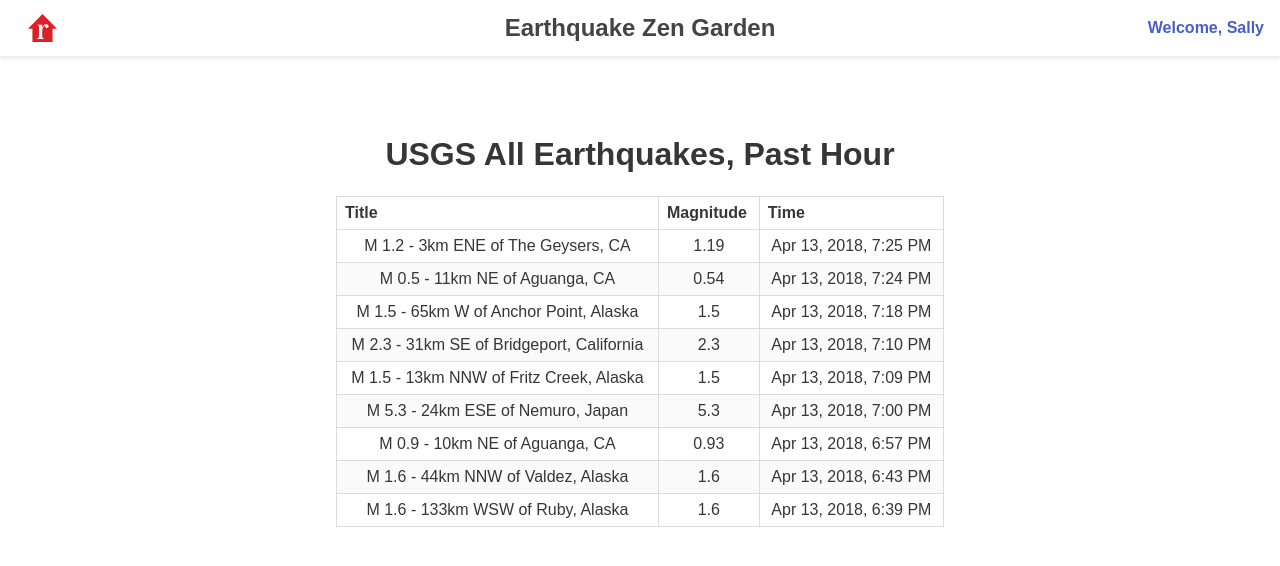
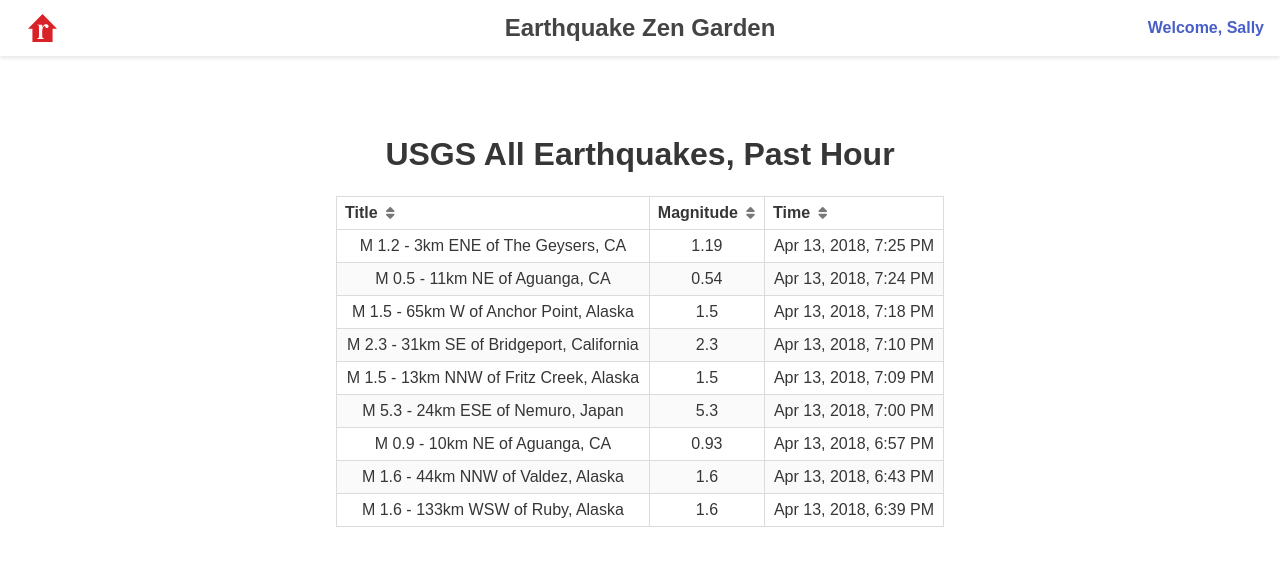
Before and after one commit to jonit-dev/earthquake-zen-garden, a React (Vite) app: page / in a window 1280 px wide. Shown: the top 566 px of the page. Built offline with nearby package versions, Linux system fonts and the light colour scheme.

Commit message:
ordering algorithm

```diff
--- a/index.html
+++ b/index.html
@@ -5,6 +5,11 @@
     <!-- <link rel="icon" type="image/svg+xml" href="/src/favicon.svg" /> -->
     <meta name="viewport" content="width=device-width, initial-scale=1.0" />
     <title>Earthquake Zen Garden</title>
+
+    <link
+      rel="stylesheet"
+      href="https://cdnjs.cloudflare.com/ajax/libs/font-awesome/6.1.1/css/all.min.css"
+    />
   </head>
   <body>
     <div id="root"></div>
--- a/src/components/Earthquake/EarthquakeDataTable.tsx
+++ b/src/components/Earthquake/EarthquakeDataTable.tsx
@@ -5,6 +5,7 @@
 import { observer } from "mobx-react";
 import React, { useState } from "react";
 import styled from "styled-components";
+import { Icon } from "../Icon";
 
 interface IProps {}
 
@@ -44,9 +45,15 @@
     <Table className="table is-bordered is-striped is-narrow is-hoverable is-fullwidth center">
       <thead>
         <tr>
-          <th onClick={() => onSortData("title")}>Title</th>
-          <th onClick={() => onSortData("mag")}>Magnitude</th>
-          <th onClick={() => onSortData("time")}>Time</th>
+          <th onClick={() => onSortData("title")}>
+            Title <Icon name="fas fa-sort"></Icon>
+          </th>
+          <th onClick={() => onSortData("mag")}>
+            Magnitude <Icon name="fas fa-sort"></Icon>
+          </th>
+          <th onClick={() => onSortData("time")}>
+            Time <Icon name="fas fa-sort"></Icon>
+          </th>
         </tr>
       </thead>
 
--- /dev/null
+++ b/src/components/Icon.tsx
@@ -0,0 +1,24 @@
+import { uiColors } from "@app/constants/ui";
+import React from "react";
+import styled from "styled-components";
+
+interface IProps {
+  name: string;
+  color?: string;
+}
+
+export const Icon: React.FC<IProps> = ({ name, color }) => {
+  return (
+    <CustomIcon className={name} color={color || uiColors.gray}></CustomIcon>
+  );
+};
+
+interface IIconProps {
+  color: string;
+}
+
+const CustomIcon = styled.i<IIconProps>`
+  color: ${(props) => props.color};
+  margin-left: 0.25rem;
+  font-size: 0.85rem;
+`;
--- a/src/store/EarthquakeDataStore.ts
+++ b/src/store/EarthquakeDataStore.ts
@@ -18,7 +18,7 @@
 
   public sortDate(attr: string, type: EQSortTypes) {
     console.log(`sorting by ${attr} - ${type}`);
-    const sortedData = _.sortBy(
+    const sortedData = _.orderBy(
       this.data?.features,
       [`properties.${attr}`],
       [type]
```
